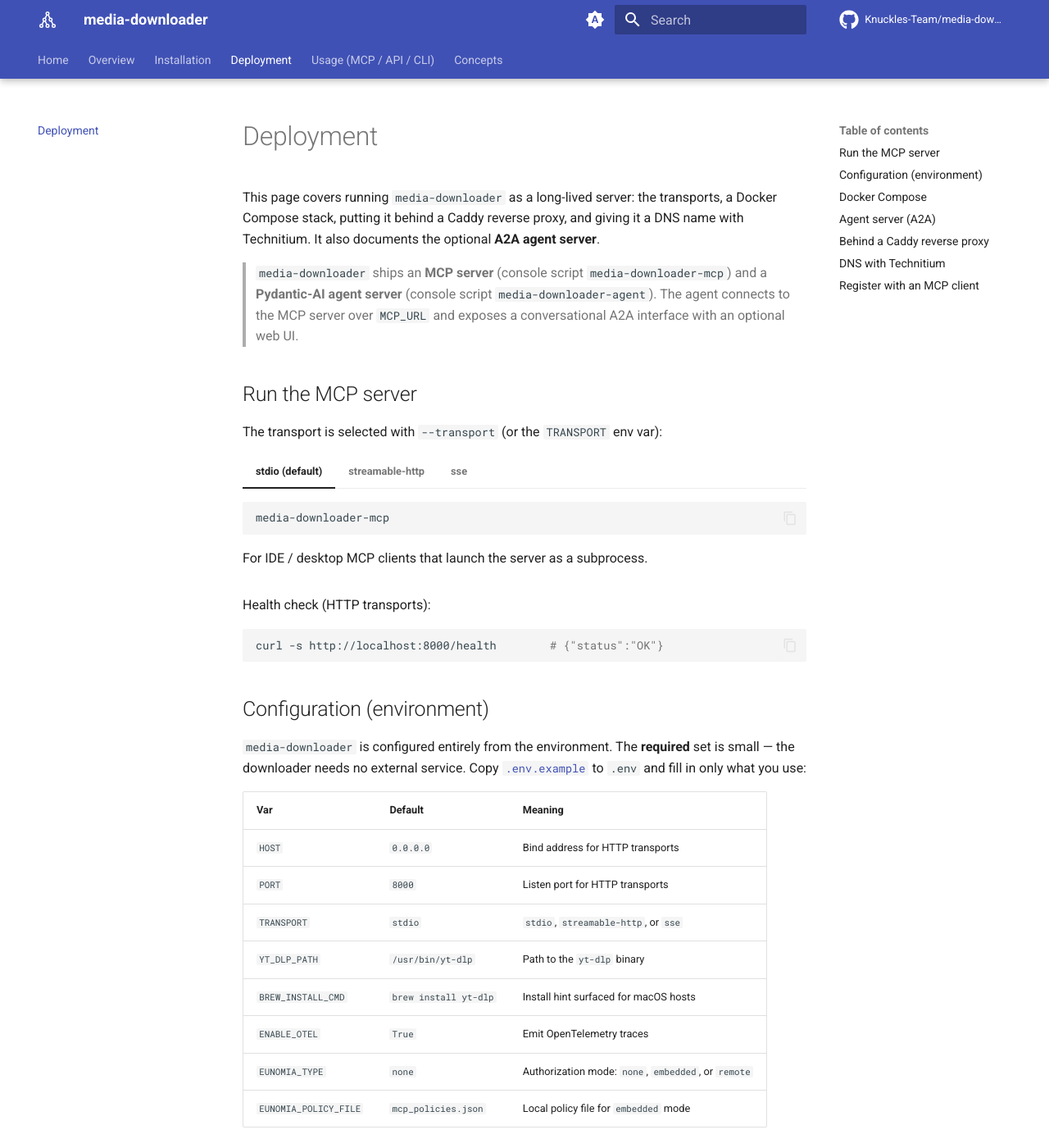
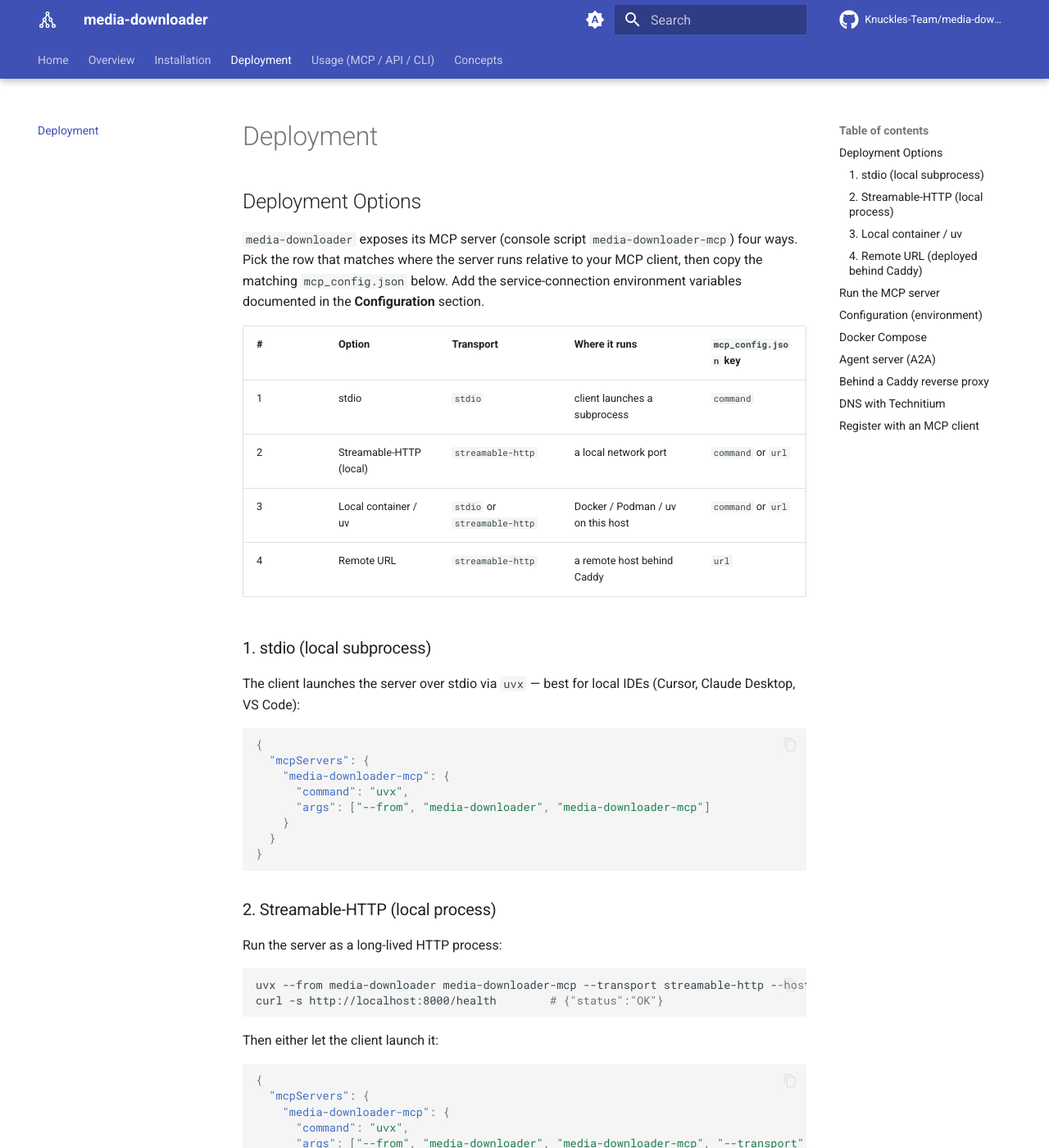
Before and after one commit to Knuckles-Team/media-downloader, an MkDocs documentation site: the page built from docs/deployment.md, in a window 1280 px wide and 1400 px high. Shown: the whole window at 82% size. Built offline with MkDocs 1.6.1 and Material for MkDocs 9.7.7, drawn with Linux system fonts in a browser that asks for light colours; comment, search, counter and statistics services are not loaded; some of the changed text lies outside the part shown.

Commit message:
Standardize MCP deployment docs: 4 options + docs pointer

````diff
--- a/docs/deployment.md
+++ b/docs/deployment.md
@@ -1,4 +1,135 @@
 # Deployment
+
+<!-- BEGIN GENERATED: deployment-options -->
+## Deployment Options
+
+`media-downloader` exposes its MCP server (console script `media-downloader-mcp`) four ways. Pick the row that
+matches where the server runs relative to your MCP client, then copy the matching
+`mcp_config.json` below. Add the service-connection environment variables documented in the **Configuration** section.
+
+| # | Option | Transport | Where it runs | `mcp_config.json` key |
+|---|--------|-----------|---------------|------------------------|
+| 1 | stdio | `stdio` | client launches a subprocess | `command` |
+| 2 | Streamable-HTTP (local) | `streamable-http` | a local network port | `command` or `url` |
+| 3 | Local container / uv | `stdio` or `streamable-http` | Docker / Podman / uv on this host | `command` or `url` |
+| 4 | Remote URL | `streamable-http` | a remote host behind Caddy | `url` |
+
+### 1. stdio (local subprocess)
+
+The client launches the server over stdio via `uvx` — best for local IDEs
+(Cursor, Claude Desktop, VS Code):
+
+```json
+{
+  "mcpServers": {
+    "media-downloader-mcp": {
+      "command": "uvx",
+      "args": ["--from", "media-downloader", "media-downloader-mcp"]
+    }
+  }
+}
+```
+
+### 2. Streamable-HTTP (local process)
+
+Run the server as a long-lived HTTP process:
+
+```bash
+uvx --from media-downloader media-downloader-mcp --transport streamable-http --host 0.0.0.0 --port 8000
+curl -s http://localhost:8000/health        # {"status":"OK"}
+```
+
+Then either let the client launch it:
+
+```json
+{
+  "mcpServers": {
+    "media-downloader-mcp": {
+      "command": "uvx",
+      "args": ["--from", "media-downloader", "media-downloader-mcp", "--transport", "streamable-http", "--port", "8000"],
+      "env": {
+        "TRANSPORT": "streamable-http",
+        "HOST": "0.0.0.0",
+        "PORT": "8000"
+      }
+    }
+  }
+}
+```
+
+…or connect to the already-running process by URL:
+
+```json
+{
+  "mcpServers": {
+    "media-downloader-mcp": { "url": "http://localhost:8000/mcp" }
+  }
+}
+```
+
+### 3. Local container / uv
+
+**(a) Launch a container directly from `mcp_config.json`** (stdio over the container —
+no ports to manage). Swap `docker` for `podman` for a daemonless runtime:
+
+```json
+{
+  "mcpServers": {
+    "media-downloader-mcp": {
+      "command": "docker",
+      "args": [
+        "run", "-i", "--rm",
+        "-e", "TRANSPORT=stdio",
+        "knucklessg1/media-downloader:latest"
+      ]
+    }
+  }
+}
+```
+
+**(b) Run a local streamable-http container, then connect by URL:**
+
+```bash
+docker run -d --name media-downloader-mcp -p 8000:8000 \
+  -e TRANSPORT=streamable-http \
+  -e PORT=8000 \
+  knucklessg1/media-downloader:latest
+# or, from a clone of this repo:
+docker compose -f docker/mcp.compose.yml up -d
+```
+
+```json
+{
+  "mcpServers": {
+    "media-downloader-mcp": { "url": "http://localhost:8000/mcp" }
+  }
+}
+```
+
+**(c) From a local checkout with `uv`:**
+
+```bash
+uv run media-downloader-mcp --transport streamable-http --port 8000
+```
+
+### 4. Remote URL (deployed behind Caddy)
+
+When the server is deployed remotely (e.g. as a Docker service) and published through
+Caddy on the internal `*.arpa` zone, connect with the `"url"` key — no local process or
+image required:
+
+```json
+{
+  "mcpServers": {
+    "media-downloader-mcp": { "url": "http://media-downloader-mcp.arpa/mcp" }
+  }
+}
+```
+
+Caddy reverse-proxies `http://media-downloader-mcp.arpa` to the container's `:8000`
+streamable-http listener; `http://media-downloader-mcp.arpa/health` returns
+`{"status":"OK"}` when the service is live.
+<!-- END GENERATED: deployment-options -->
 
 This page covers running `media-downloader` as a long-lived server: the transports, a
 Docker Compose stack, putting it behind a Caddy reverse proxy, and giving it a DNS
````
Also changed, not shown: README.md (+15 -0 lines).
